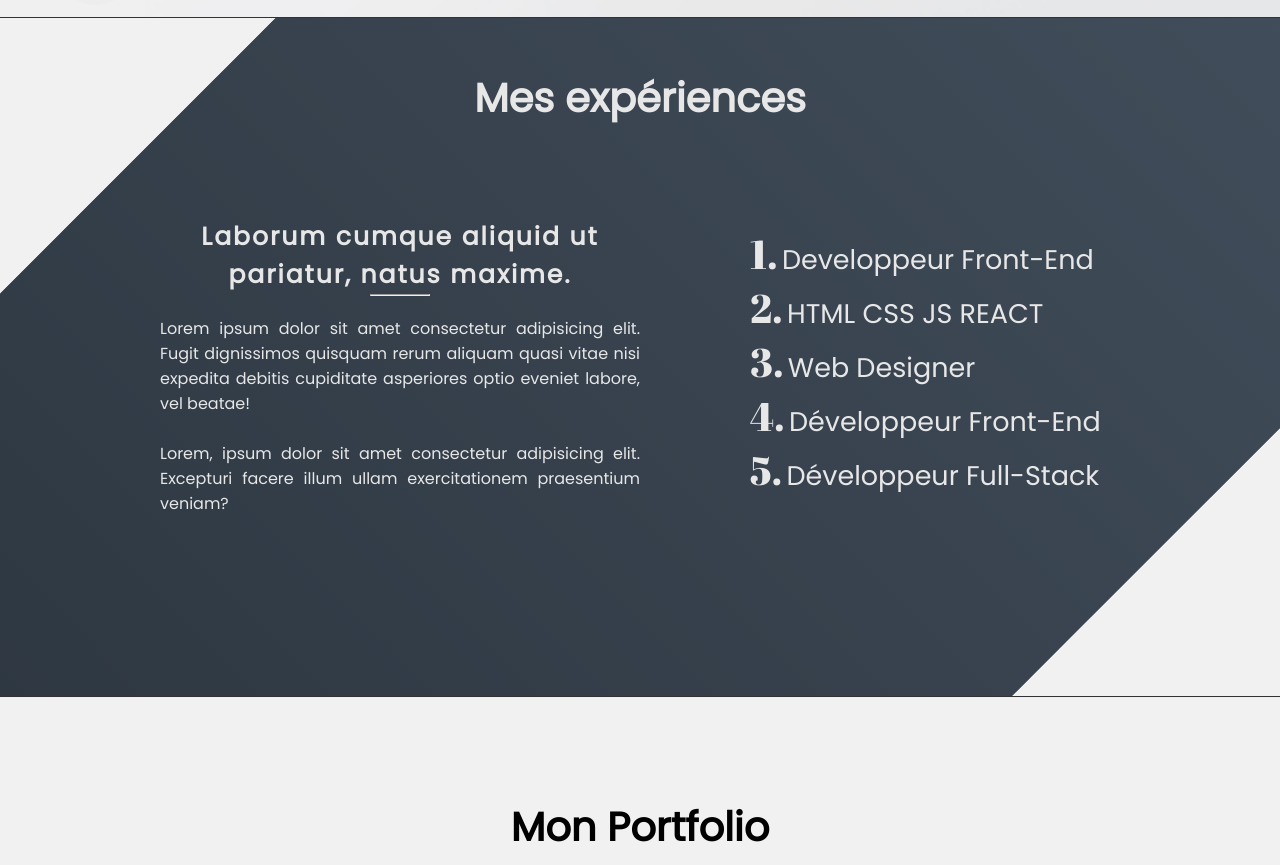
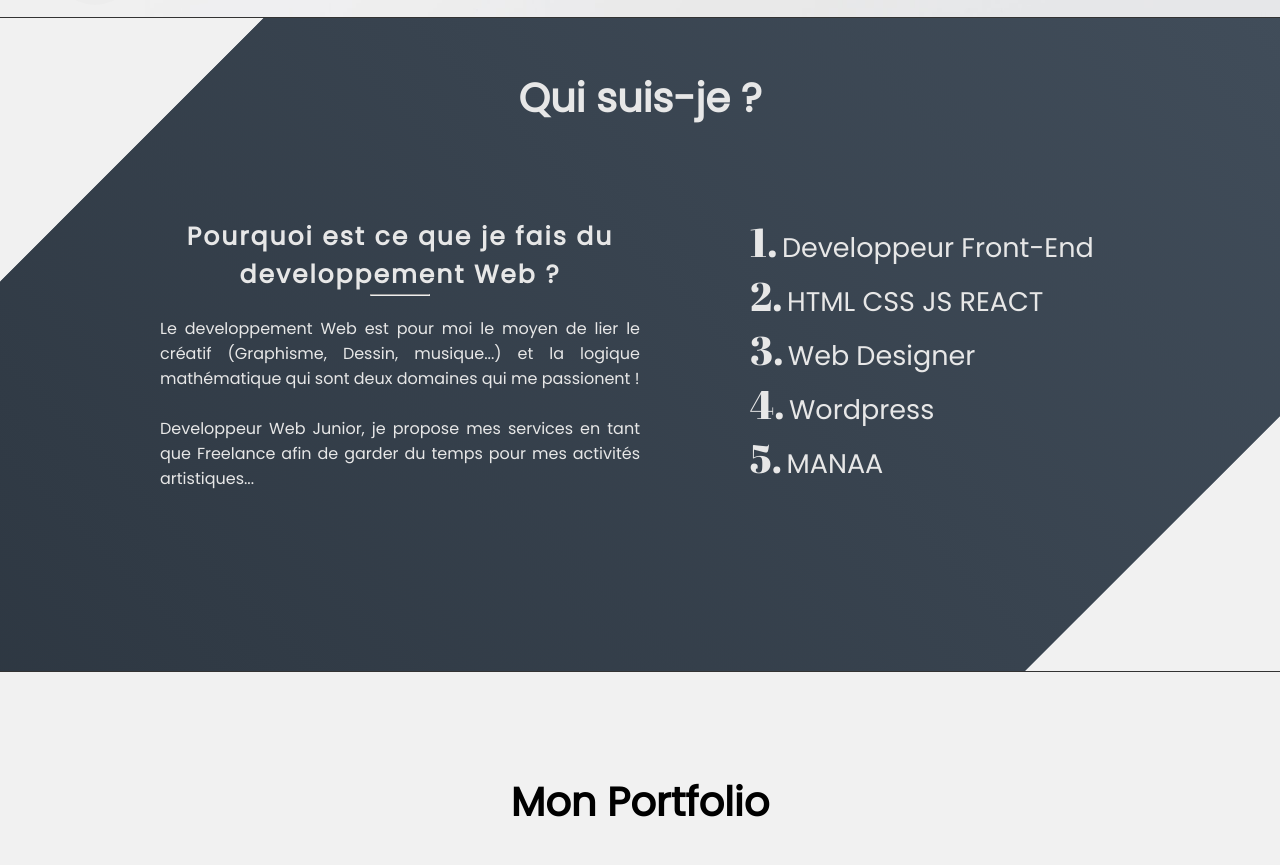
Before and after one commit to QuentinCode/Portfolio-QuentinCode.github.io, a plain HTML site: page index.html in a window 1280 px wide. Shown: the part 883-1748 px from the top of the page. Drawn offline with nearby package versions, Linux system fonts and the light colour scheme; a script that the page names is missing.

Commit message:
Poursuite du Portfolio

```diff
--- a/index.html
+++ b/index.html
@@ -96,16 +96,15 @@
     </section>
     <!-- Section Présentation  -->
     <section class="presentation" id="pres">
-        <h2 class="titre-pres">Mes expériences</h2>
+        <h2 class="titre-pres">Qui suis-je ?</h2>
         <div class="container-presentation">
             <div class="fond-forme"></div>
             <div class="pres-gauche">
-                <h3>Laborum cumque aliquid ut pariatur, natus maxime.</h3>
+                <h3>Pourquoi est ce que je fais du developpement Web ?</h3>
                 <hr>
-                <p>Lorem ipsum dolor sit amet consectetur adipisicing elit. Fugit dignissimos quisquam rerum aliquam quasi vitae nisi expedita debitis cupiditate asperiores optio eveniet labore, vel beatae!</p>
+                <p>Le developpement Web est pour moi le moyen de lier le créatif (Graphisme, Dessin, musique...) et la logique mathématique qui sont deux domaines qui me passionent !</p>
                 <br>
-                <p>
-                Lorem, ipsum dolor sit amet consectetur adipisicing elit. Excepturi facere illum ullam exercitationem praesentium veniam?
+                <p>Developpeur Web Junior, je propose mes services en tant que Freelance afin de garder du temps pour mes activités artistiques...
                 </p>
             </div>
             <div class="pres-droite">
@@ -124,11 +123,11 @@
                     </li>
                     <li class="item-liste i4">
                         <span class="chiffre-style">4.</span>
-                        <p class="txt-liste">Développeur Front-End</p>
+                        <p class="txt-liste">Wordpress</p>
                     </li>
                     <li class="item-liste i5">
                         <span class="chiffre-style">5.</span>
-                        <p class="txt-liste">Développeur Full-Stack</p>
+                        <p class="txt-liste">MANAA</p>
                     </li>
                 </ul>
             </div>
```
